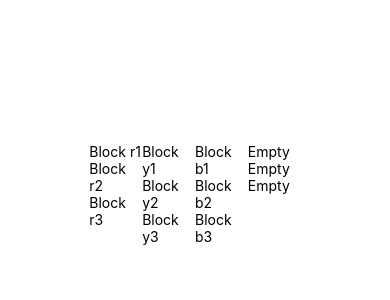
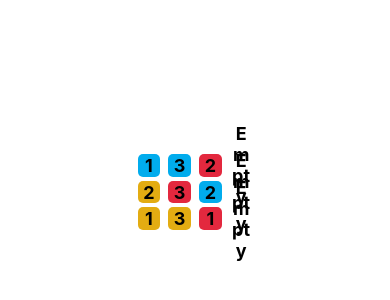
Before and after one commit to iamjohnpeet/NumberStack, a React Native app: screen / in a window 390 px wide. Shown: the part 228-528 px from the top of the page. Built offline with nearby package versions, Linux system fonts and the light colour scheme.

Commit message:
Display shuffled blocks

```diff
--- a/App.js
+++ b/App.js
@@ -2,21 +2,18 @@ import React, { Component } from 'react';
 import { Text, View, StyleSheet } from 'react-native';
 import Stack from './src/components/Stack';
 
-// CREATE A REPO FOR THIS
+// ADD README
 
-let data = [
-    ['r1', 'r2', 'r3'],
-    ['y1', 'y2', 'y3'],
-    ['b1', 'b2', 'b3'],
-    ['', '', '']
-]
+// UPDATE GIT IGNORE FILE
 
 export default class NumberStack extends Component {
+
     renderStacks = () => {
-        const stacks = data.map((stack, key) => {
-            console.log(stack);
+        const stacksData = this.groupData();
+        stacksData[3] = emptyStack;
 
-            return(
+        const stacks = stacksData.map((stack, key) => {
+            return (
                 <Stack key={ key } id={ key } stack={ stack } />
             );
         });
@@ -24,7 +21,27 @@ export default class NumberStack extends Component {
         return stacks;
     };
 
+    shuffleData = data => (
+        data.map(currentItem => [Math.random(), currentItem])
+            .sort((currentItem, nextItem) => currentItem[0] - nextItem[0])
+            .map(currentItem => currentItem[1])
+    );
+
+    groupData = () => {
+        const dataSet = this.shuffleData(data);
+        var i,j,chunk = 3;
+        let groupedData = [];
+
+        for (i = 0, j = dataSet.length; i < j; i += chunk) {
+            groupedData.push(dataSet.slice(i, i + chunk));
+        }
+
+        return groupedData;
+    }
+
     render() {
+        console.log('groupData : ', this.groupData());
+
         return (
             <View style={ styles.container }>
                 <View style={ styles.stacks }>
@@ -40,8 +57,75 @@ const styles = StyleSheet.create({
         flex: 1,
         alignItems: 'center',
         justifyContent: 'center',
+        padding: 5,
     },
     stacks: {
         flexDirection: 'row',
     }
 });
+
+const red = '#E3283E'
+const yellow = '#E3AC12'
+const blue = '#01ACED'
+
+let data = [
+    {
+        backgroundColour: red,
+        number: 1,
+        id: 'r1',
+    },
+    {
+        backgroundColour: red,
+        number: 2,
+        id: 'r2',
+    },
+    {
+        backgroundColour: red,
+        number: 3,
+        id: 'r3',
+    },
+    {
+        backgroundColour: yellow,
+        number: 1,
+        id: 'y1',
+    },
+    {
+        backgroundColour: yellow,
+        number: 2,
+        id: 'y2',
+    },
+    {
+        backgroundColour: yellow,
+        number: 3,
+        id: 'y3',
+    },
+    {
+        backgroundColour: blue,
+        number: 1,
+        id: 'b1',
+    },
+    {
+        backgroundColour: blue,
+        number: 2,
+        id: 'b2',
+    },
+    {
+        backgroundColour: blue,
+        number: 3,
+        id: 'b3',
+    },
+];
+const emptyStack = [
+    {
+        id: 'empty1',
+        isEmpty: true,
+    },
+    {
+        id: 'empty2',
+        isEmpty: true,
+    },
+    {
+        id: 'empty3',
+        isEmpty: true,
+    }
+];
--- a/src/components/Block.js
+++ b/src/components/Block.js
@@ -1,15 +1,45 @@
 import React, { Component } from 'react';
 import { View, Text, StyleSheet } from 'react-native';
 
-// CREATE A REPO FOR THIS
+export default class Block extends Component {
 
-/*
-    Block Object to pass in:
-    - background colour,
-    - number,
-    - id ?,
-    - isEmpty ?,
-*/
+    render() {
+        const { block } = this.props;
 
-export default class Block extends Component {
+        const propStyles = StyleSheet.create({
+            blockColour: {
+                backgroundColor: block.backgroundColour,
+            }
+        });
+
+        if (block.isEmpty) {
+            return (
+                <View style={ styles.block }>
+                    <Text style={ styles.blockText }>Empty</Text>
+                </View>
+            )
+        };
+
+        return(
+            <View style={ [styles.block, propStyles.blockColour] }>
+                <Text style={ styles.blockText }>{block.number}</Text>
+            </View>
+
+        );
+    }
 }
+
+const styles = StyleSheet.create({
+    block: {
+        flexGrow: 1,
+        aspectRatio: 1,
+        justifyContent: 'center',
+        marginBottom: 4,
+        borderRadius: 5,
+    },
+    blockText: {
+        textAlign: 'center',
+        fontSize: 18,
+        fontWeight: 'bold'
+    }
+});
--- a/src/components/Stack.js
+++ b/src/components/Stack.js
@@ -1,20 +1,15 @@
 import React, { Component } from 'react';
 import { View, Text, StyleSheet } from 'react-native';
-
-// CREATE A REPO FOR THIS
+import Block from '../components/Block';
 
 export default class Stack extends Component {
     renderBlocks = () => {
         const stack = this.props.stack;
         const blocks = stack.map((block, key) => {
-            console.log(block);
-
-            if (block === "") {
-                return <Text key={ key }>Empty</Text>
-            };
+            // console.log(block);
 
             return(
-                <Text key={ key }>Block {block}</Text>
+                <Block key={ key } block={ block } />
             );
         });
 
@@ -33,5 +28,6 @@ export default class Stack extends Component {
 const styles = StyleSheet.create({
     container: {
         flex: 1,
+        padding: 4,
     }
 });
```
